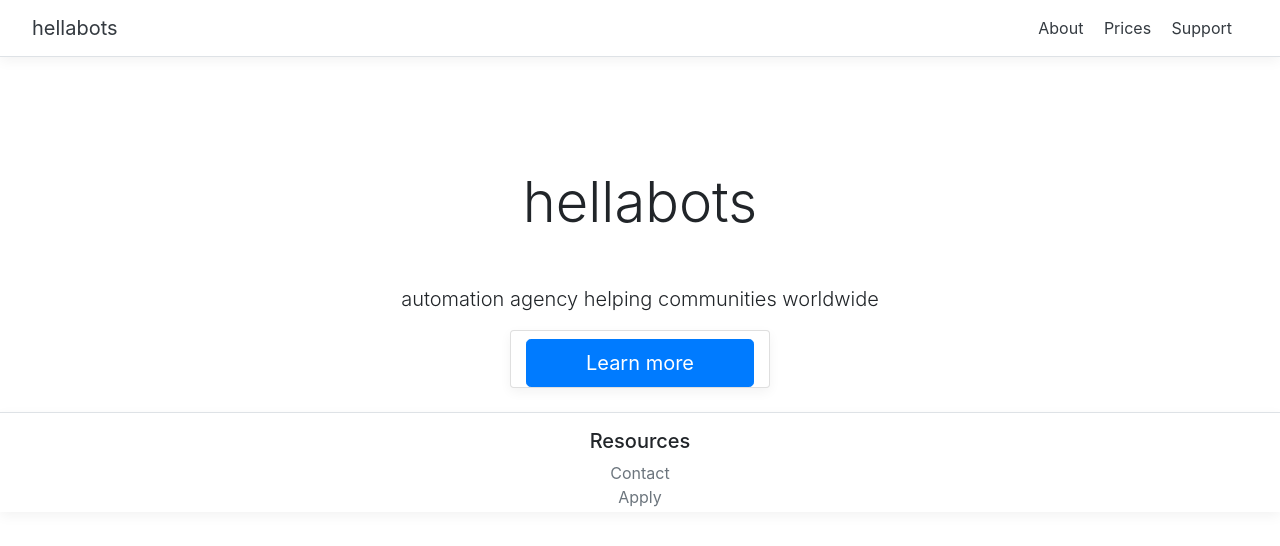
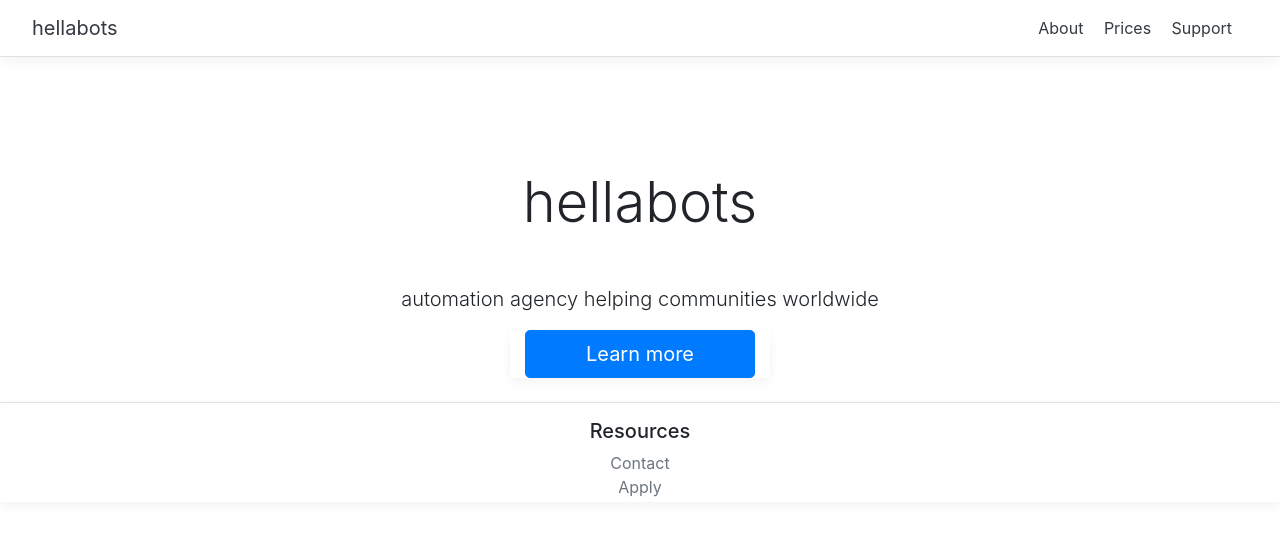
Before and after one commit to cmooredev/api-keys, a Flask app: page / in a window 1280 px wide. Shown: the top 546 px of the page. Run offline with Flask 2, Linux system fonts and the light colour scheme; some libraries are stand-ins or nearby versions.

Commit message:
test css

```diff
--- a/apiapp/templates/index.html
+++ b/apiapp/templates/index.html
@@ -9,7 +9,7 @@
       <p class="lead">automation agency helping communities worldwide</p>
   <div class='container'>
     <div class="col-md-4 mx-auto mt-2">
-          <div class="col-sm-12 box-shadow card">
+          <div class="col-sm-12 box-shadow">
              <a class="btn btn-lg btn-block btn-primary mt-2" href="/pricing">Learn more</a>
           </div>
       </div>
```
